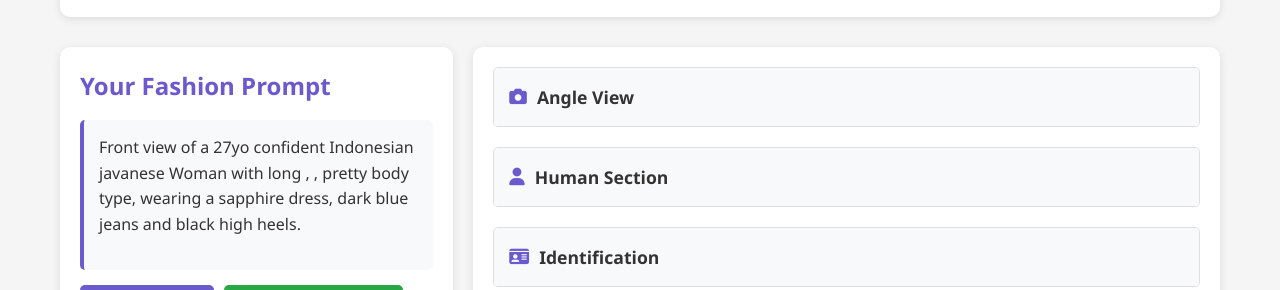
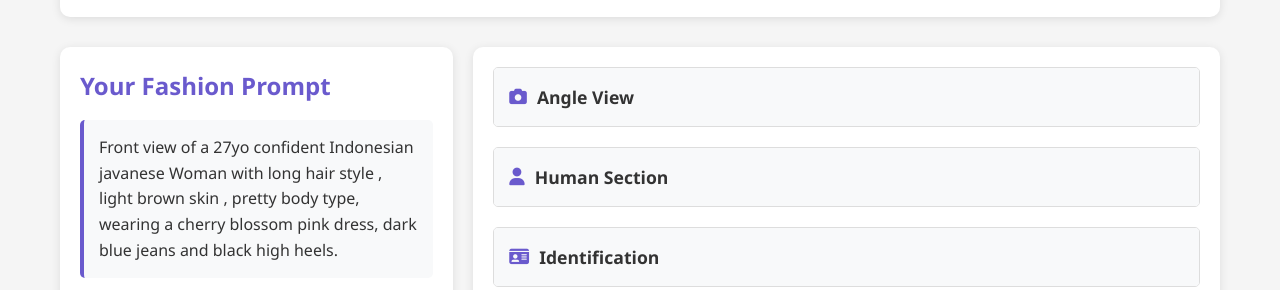
Before and after one commit to aiindonesiaart/fashionprompt-generator, a plain HTML site: page index.html in a window 1280 px wide. Shown: the part 130-420 px from the top of the page. Drawn offline with Linux system fonts and the light colour scheme.

Commit message:
Update index.html

```diff
--- a/index.html
+++ b/index.html
@@ -230,7 +230,7 @@
                                 <label for="hairStyle">Hair Style:</label>
                                 <select id="hairStyle">
 				<option value="">None</option>
-				<option value='long' selected>Long</option>
+				<option value='long hair style' selected>Long</option>
         <option value='afro hair style'>Afro</option>
 	<option value='bob cut hair style'>Bob cut</option>
 	<option value='pixie cut hair style'>Pixie cut</option>
@@ -262,7 +262,6 @@
 	<option value='buzz cut hair style'>Buzz cut</option>
 	<option value='crew cut hair style'>Crew cut</option>
 	<option value='pompadour hair style'>Pompadour</option>
-	<option value='long hair style'>Long</option>
 	<option value='flow hair style'>Flow</option>
 	<option value='messy hair style'>Messy</option>
 	<option value='morissey hair style'>Morissey</option>
@@ -299,7 +298,7 @@
 	<option value='dark skin'>Dark</option>
 	<option value='brown skin'>Brown</option>
 	<option value='dark brown skin'>Dark brown</option>
-	<option value='light brown skin'>Light brown</option>
+	<option value='light brown skin' selected>Light brown</option>
 	<option value='red brown skin'>Red-brown</option>
                                 </select>
                             </div>
@@ -505,7 +504,7 @@
 <option value="Champagne">Champagne</option>
 <option value="Charcoal">Charcoal</option>
 <option value="Chartreuse">Chartreuse</option>
-<option value="Cherry Blossom Pink">Cherry Blossom Pink</option>
+<option value="Cherry Blossom Pink" selected>Cherry Blossom Pink</option>
 <option value="Chestnut">Chestnut</option>
 <option value="Chocolate">Chocolate</option>
 <option value="Cinnabar">Cinnabar</option>
```
